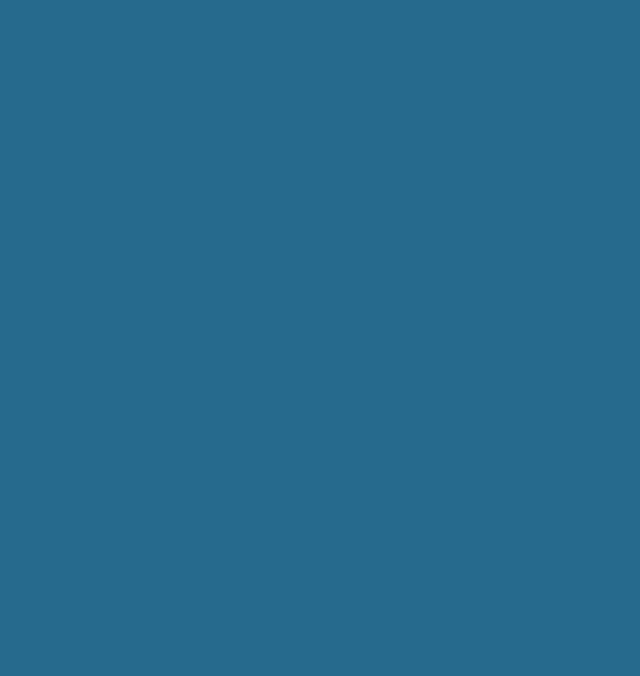
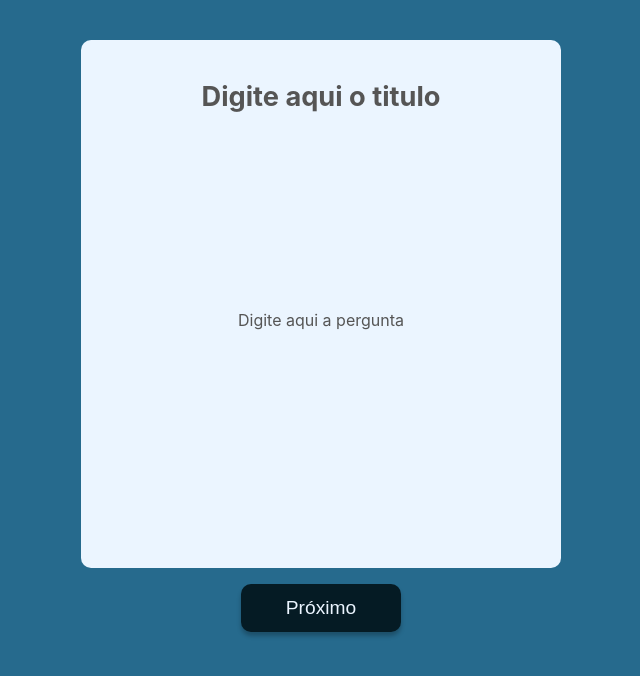
Before and after one commit to Studio-024/memorize, a React (Create React App) app in the folder client/: page /addCard in a window 1280 px wide. Shown: the top 676 px of the page, without its empty margins (319-959 px from the left). Built offline with nearby package versions, Linux system fonts and the light colour scheme.

Commit message:
fix(client): route AddCard and Dashboad Are by default 'front card'

```diff
--- a/client/src/pages/AddCard.tsx
+++ b/client/src/pages/AddCard.tsx
@@ -16,6 +16,9 @@ const AddCard = () => {
         <div className="container" id="containerCard">
             <main>
                 <Switch>
+                    <Route exact path={`/addCard`}>
+                        <AddFront add={"front"}/>
+                    </Route>
                     <Route exact path={`/addCard/front`}>
                         <AddFront add={"front"}/>
                     </Route>
--- a/client/src/pages/Dashboard.tsx
+++ b/client/src/pages/Dashboard.tsx
@@ -34,6 +34,9 @@ const Dashboard = () => {
             <main>
                 <ToastContainer />
                 <Switch>
+                    <Route exact path={`/dashboard`}>
+                        <RevisionFront dataCards={orderCards} buttonIndex={index}/>
+                    </Route>
                     <Route exact path={`/dashboard/front`}>
                         <RevisionFront dataCards={orderCards} buttonIndex={index}/>
                     </Route>
```
